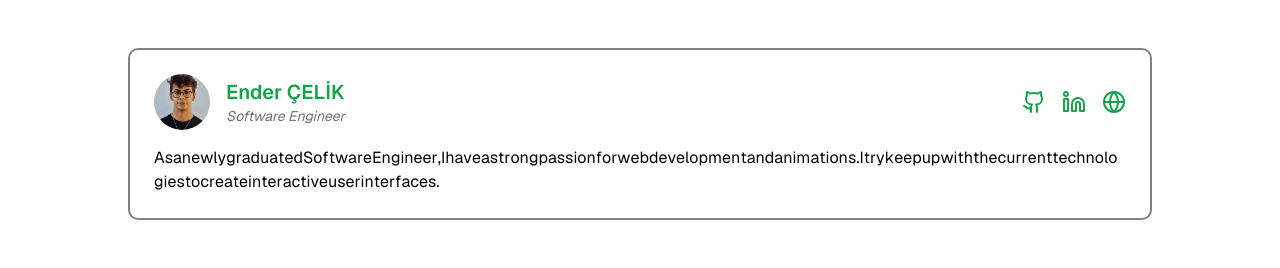
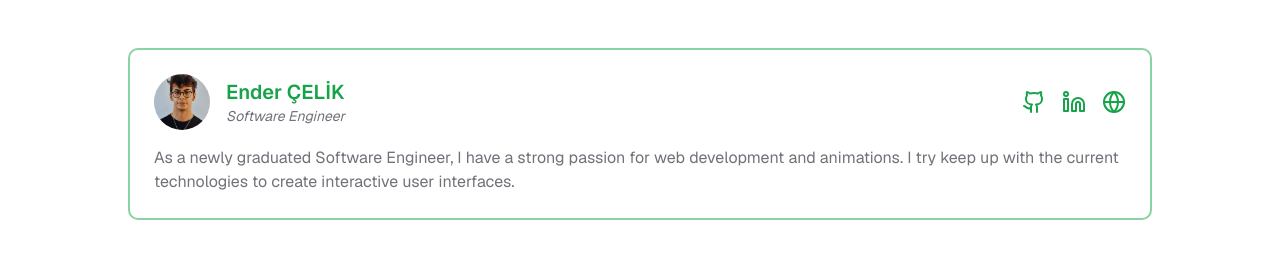
Before and after one commit to EnderCelik0/portfolio, a React (Vite) app: page / in a window 1280 px wide. Shown: the top 268 px of the page. Built offline with nearby package versions, Linux system fonts and the light colour scheme.

Commit message:
fix AnimatedText component spliting words bug  and about me section desc.

```diff
--- a/src/components/AboutMe.tsx
+++ b/src/components/AboutMe.tsx
@@ -10,10 +10,8 @@ import {
 import AnimatedText from "./ui/animated-text.js";
 
 export default function AboutMe() {
-  const aboutMeText = aboutMe.description.split("");
-
   return (
-    <section className="rounded-md border-2 border-foreground/50 p-6">
+    <section className="rounded-md border-2 border-primary/50 p-6">
       <div className="flex flex-col gap-4">
         <div className="flex items-center justify-between gap-4">
           <div className="flex items-center gap-4">
@@ -80,8 +78,8 @@ export default function AboutMe() {
             </TooltipProvider>
           </div>
         </div>
-        <div className="flex flex-wrap">
-          <AnimatedText text={aboutMe.description} delay={0.01} />
+        <div className="flex flex-wrap text-muted-foreground">
+          <AnimatedText text={aboutMe.description} />
         </div>
       </div>
     </section>
--- a/src/components/ui/animated-text.tsx
+++ b/src/components/ui/animated-text.tsx
@@ -2,12 +2,14 @@ import { motion, Variants } from "framer-motion";
 
 export default function AnimatedText({
   text,
-  delay,
+  delay = 0.01,
 }: {
   text: string;
   delay: number;
 }) {
-  const words = text.split("");
+  const words: string[] = text.split("  ");
+
+  console.log(words);
 
   const textVariants: Variants = {
     offscreen: {
@@ -23,6 +25,8 @@ export default function AnimatedText({
   return (
     <>
       {words.map((word, index) => (
+        <span key={index}>
+          {word.split("").map((character, index) => (
             <motion.span
               variants={textVariants}
               initial="offscreen"
@@ -31,8 +35,10 @@ export default function AnimatedText({
               transition={{ delay: index * delay }}
               key={index}
             >
-          {word}
+              {character}
             </motion.span>
+          ))}
+        </span>
       ))}
     </>
   );
```
Lines whose indentation alone changed are shown as unchanged.
